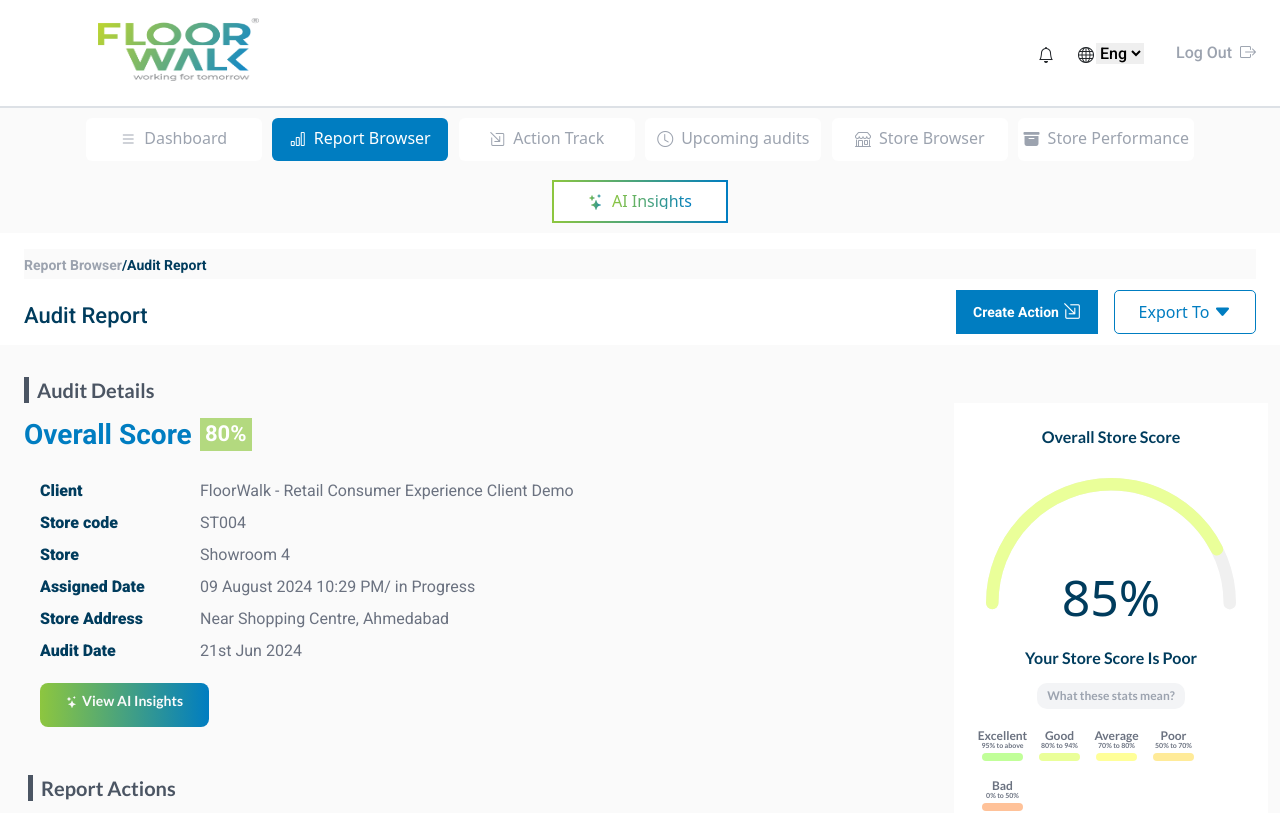
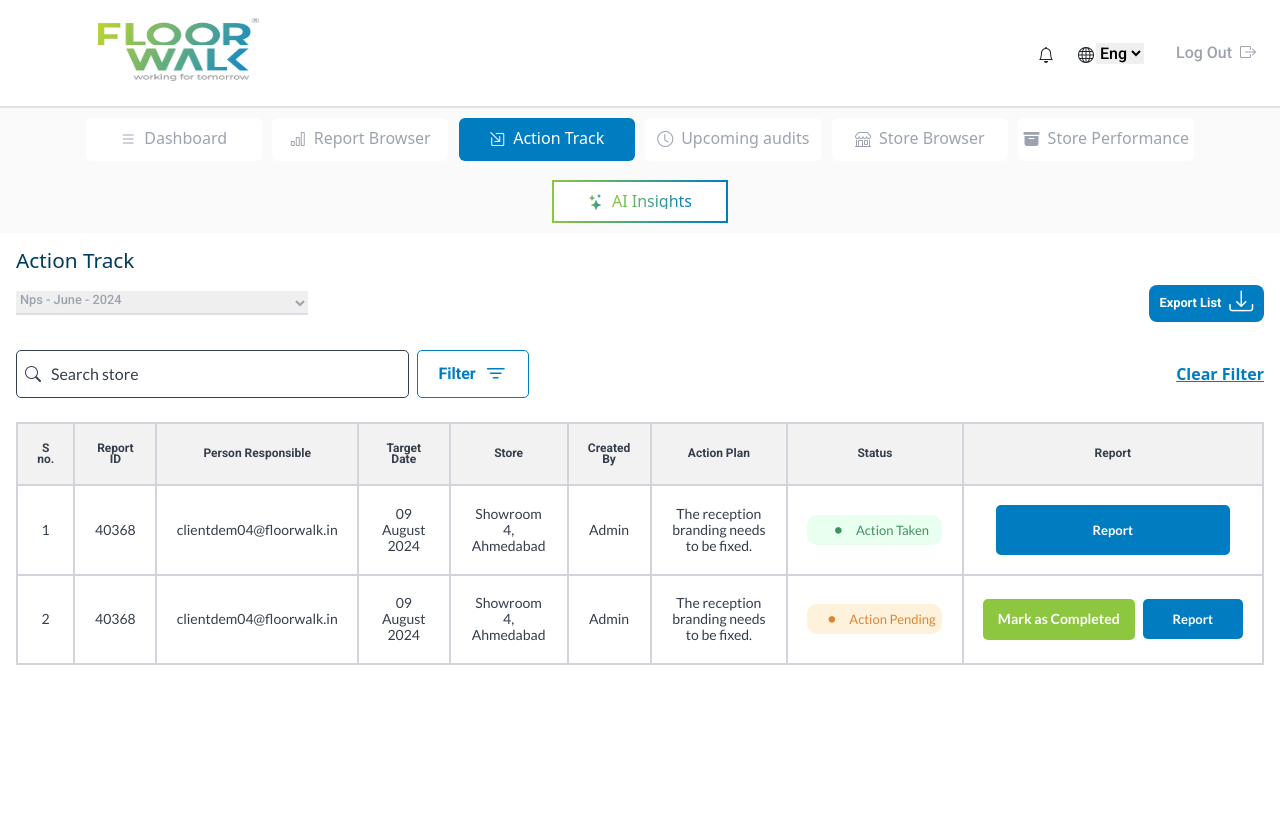
Before and after one commit to yashshshsh/clientPortal_FW, a React (Create React App) app: page / in a window 1280 px wide. Shown: the top 813 px of the page. Built offline with nearby package versions, Linux system fonts and the light colour scheme.

Commit message:
action track

```diff
--- a/src/App.js
+++ b/src/App.js
@@ -2,13 +2,13 @@
 import 'bootstrap-icons/font/bootstrap-icons.css';
 import 'bootstrap/dist/js/bootstrap.bundle.min.js';
 import 'bootstrap/dist/css/bootstrap.min.css';
-import AuditReport from './Components/AuditReport';
+import ActionTrack from './Components/ActionTrack';
 
 function App() {
   return (
     <>
     <div className="App">
-     <AuditReport/>
+     <ActionTrack/>
     </div>
     </>
   );
```
